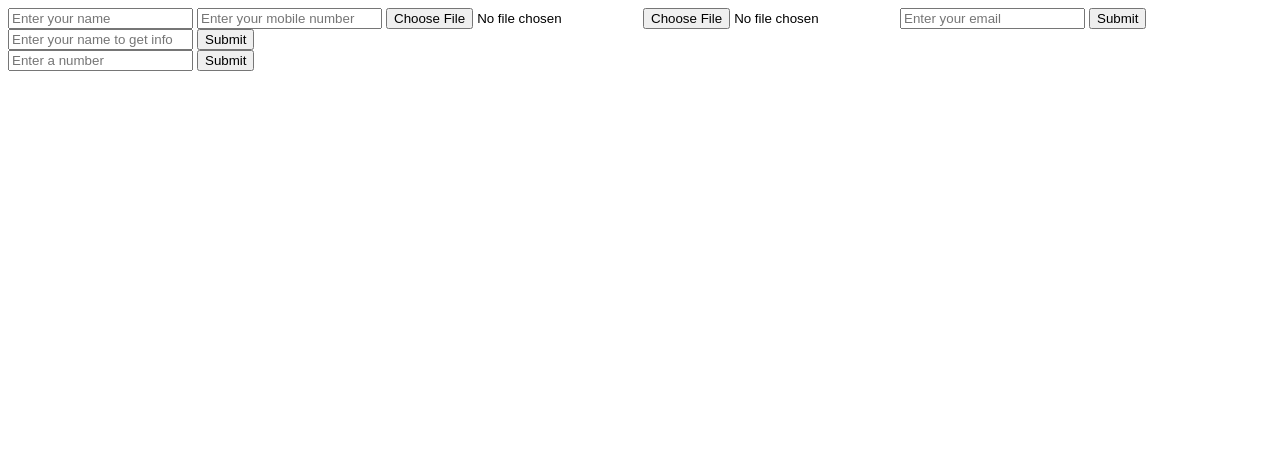
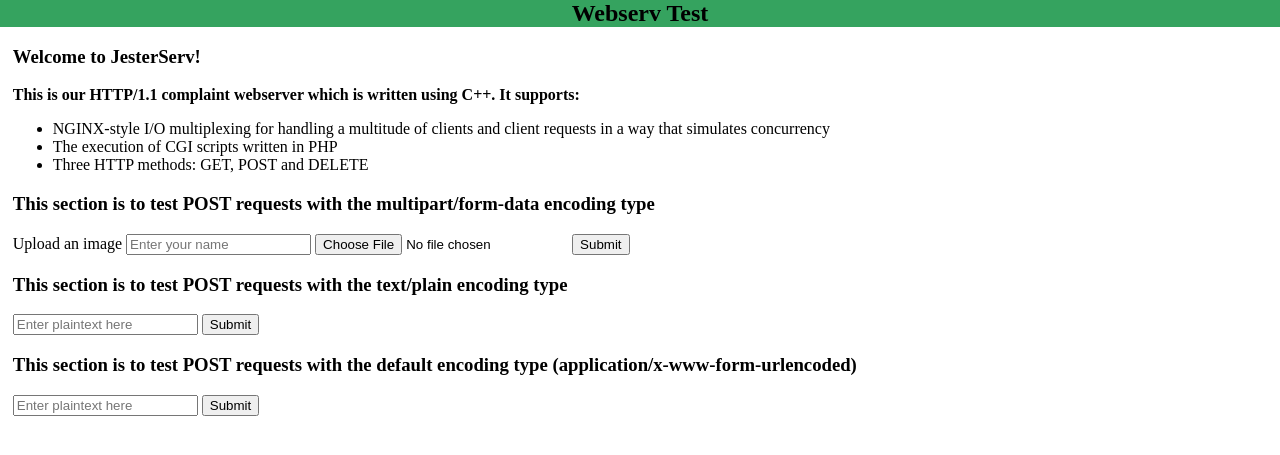
Before and after one commit to MonkeyCofi/Webserv, a PHP site: page / in a window 1280 px wide. Shown: the top 455 px of the page. Run offline with PHP 8.4, Linux system fonts and the light colour scheme.

```diff
--- a/index.html
+++ b/index.html
@@ -1,45 +1,4 @@
 <!-- <!DOCTYPE html>
-<html>
-	<head>
-		<link rel="stylesheet" href="styles.css">
-	</head>
-	<body>
-		<h1>This is a test html file</h1>
-		<img src="images.jpeg">
-		<p id="test">This file is read byte-by-byte to a buffer</p>
-		<p>This buffer is then sent to the client socket</p>
-		<h1>This marks the end of the file</h1>
-		<div class="post">
-			<h3>This Form uses the POST Method to send form data to the server</h3>
-			<form method="POST" action="/Users/pipolint/Desktop/webserv">
-				<label for="name">Name: </label>
-				<input type="text" name="name">
-				<label for="age">Age: </label>
-				<input type="text" name="age">
-				<input type="submit">
-			</form>
-		</div>
-		<div class="get">
-			<h3>This Form uses the GET method to ask for data from the server</h3>
-			<form method="GET" action="/Users/pipolint/Desktop/webserv/">
-				<label for="name">Name: </label>
-				<input type="text" name="name">
-				<label for="age">Age: </label>
-				<input type="text" name="age">
-				<input type="submit">
-			</form>
-		</div>
-		<form enctype="multipart/form-data" method="POST" action="">
-			<input type="name" name="name" placeholder="Enter your name">
-			<input type="number" name="age" placeholder="Enter your mobile number">
-			<input type="file" name="image">
-			<input type="email" name="email" placeholder="Enter your email">
-			<input type="submit">
-		</form>
-	</body>
-</html> -->
-
-<!DOCTYPE html>
 <html>
 	<head>
 		<link rel="stylesheet" href="styles.css">
@@ -66,4 +25,57 @@
 			<input type="submit">
 		</form>
 	</body>
+</html> -->
+
+<!DOCTYPE html>
+<html lang="en">
+<head>
+	<link rel="stylesheet" href="styles.css">
+	<meta charset="UTF-8">
+	<meta name="viewport" content="width=device-width, initial-scale=1.0">
+	<title>Webserv Default Page</title>
+</head>
+<body>
+	<nav id="navbar">
+		<h1>Webserv Test</h1>
+	</nav>
+
+	<main>
+		<article>
+		<h3>Welcome to JesterServ!</h3>
+		<p>This is our HTTP/1.1 complaint webserver which is written using C++. It supports:</p>
+			<ul id="server-things">
+				<li>NGINX-style I/O multiplexing for handling a multitude of clients and client requests in a way that simulates concurrency</li>
+				<li>The execution of CGI scripts written in PHP</li>
+				<li>Three HTTP methods: GET, POST and DELETE</li>
+			</ul>
+		</article>
+
+		<section id="post-requests">
+			<h3>This section is to test POST requests with the multipart/form-data encoding type</h3>
+			<form method="post" enctype="multipart/form-data">
+				<label for="upload-image">Upload an image</label>
+				<input type="name" placeholder="Enter your name">
+				<input type="file" name="upload-image">
+				<input type="submit">
+			</form>
+		</section>
+
+		<section id="post-requests">
+			<h3>This section is to test POST requests with the text/plain encoding type</h3>
+			<form method="post" enctype="text/plain">
+				<input type="text" placeholder="Enter plaintext here">
+				<input type="submit">
+			</form>
+		</section>
+
+		<section id="post-requests">
+			<h3>This section is to test POST requests with the default encoding type (application/x-www-form-urlencoded)</h3>
+			<form method="post" enctype="application/x-www-form-urlencoded">
+				<input type="text" placeholder="Enter plaintext here">
+				<input type="submit">
+			</form>
+		</section>
+	</main>
+</body>
 </html>
--- a/styles.css
+++ b/styles.css
@@ -1,22 +1,31 @@
-h1
+body
 {
-	color: red;
-	background-color: beige;
-	text-align: center;
+	margin: 0;
+	padding: 0;
 }
 
 p
 {
 	font-weight: 800;
+	padding: 0;
+	margin: 0;
 }
 
-#test
+h1
 {
-	color: red;
+	padding: 0;
+	margin: 0;
+	font-weight: 1200;
 }
 
-.form-box
+#navbar
 {
-	display: flex;
-	flex-direction: column;
+	/* background: linear-gradient(0.25turn, #3f87a6, #ebf8e1, #f69d3c); */
+	background-color: rgba(53, 163, 95, 1);
+	text-align: center;
 }
+
+main
+{
+	padding-left: 1%;
+}
```
Also changed, not shown: cgi-bin/.scphp.php (added, +22 -0 lines), cgi-bin/scphp.php (+8 -20 lines), 6 other files.
